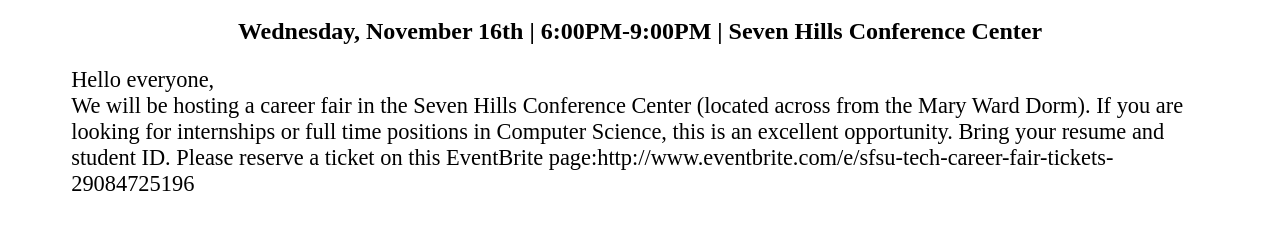
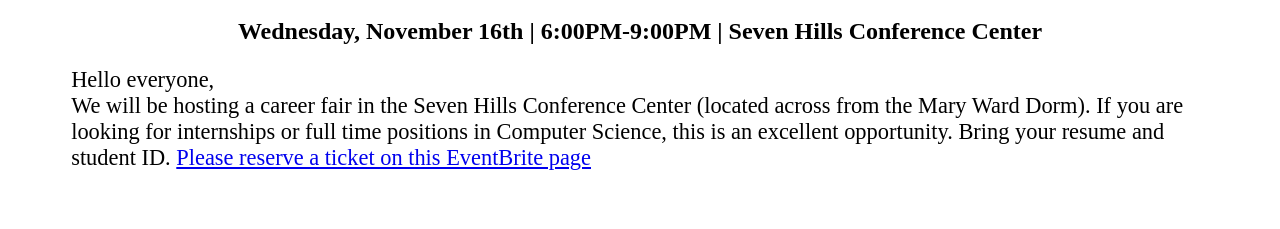
Before and after one commit to sfsu-acm/acm-sfsu-website, a plain HTML site: page index.html in a window 1280 px wide. Shown: the part 241-470 px from the top of the page. Drawn offline with Linux system fonts and the light colour scheme.

Commit message:
Update index.html

```diff
--- a/index.html
+++ b/index.html
@@ -22,7 +22,7 @@
           Hello everyone,<br>
           We will be hosting a career fair in the Seven Hills Conference Center (located across from the Mary Ward Dorm).
           If you are looking for internships or full time positions in Computer Science, this is an excellent opportunity.
-          Bring your resume and student ID. Please reserve a ticket on this EventBrite page:http://www.eventbrite.com/e/sfsu-tech-career-fair-tickets-29084725196
+          Bring your resume and student ID. <a href="http://www.eventbrite.com/e/sfsu-tech-career-fair-tickets-29084725196">Please reserve a ticket on this EventBrite page</a>
       </p>
     </div>
 
```
